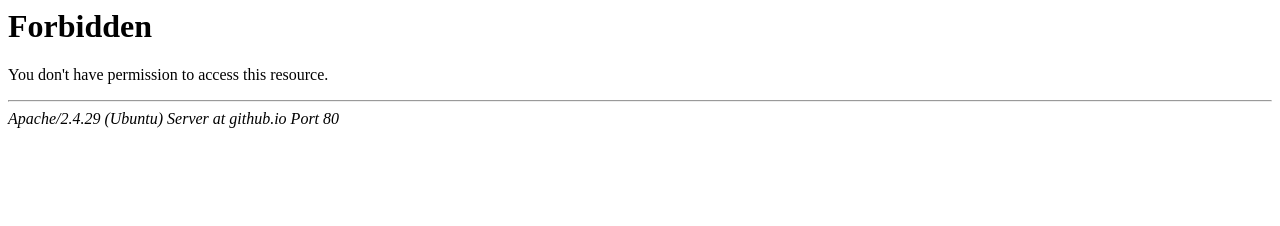
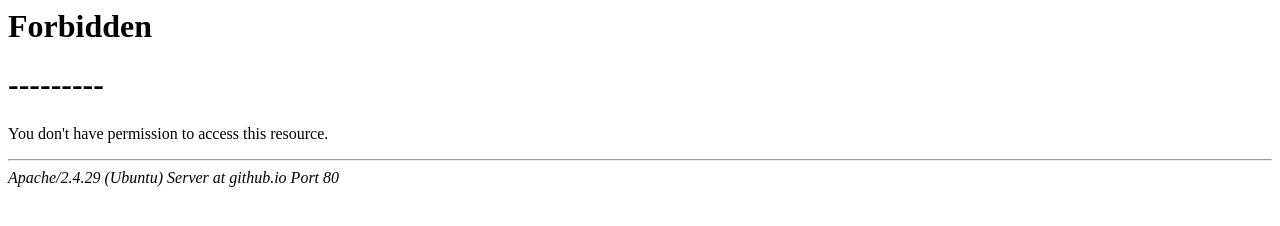
Before and after one commit to 4skep/4skep, a plain HTML site: page 404.html in a window 1280 px wide. Drawn offline with Linux system fonts and the light colour scheme.

Commit message:
Update 404.html

```diff
--- a/404.html
+++ b/404.html
@@ -3,6 +3,7 @@
 <title>403 Forbidden</title>
 </head><body>
 <h1>Forbidden</h1>
+<h1>---------</h1>
 <p>You don't have permission to access this resource.</p>
 <hr>
 <address>Apache/2.4.29 (Ubuntu) Server at github.io Port 80</address>
```
